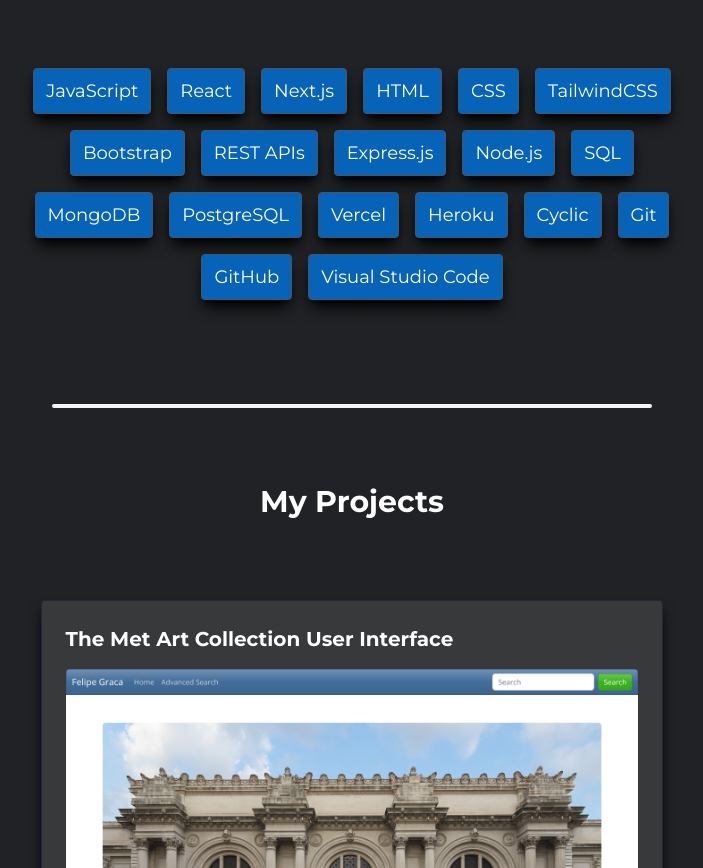
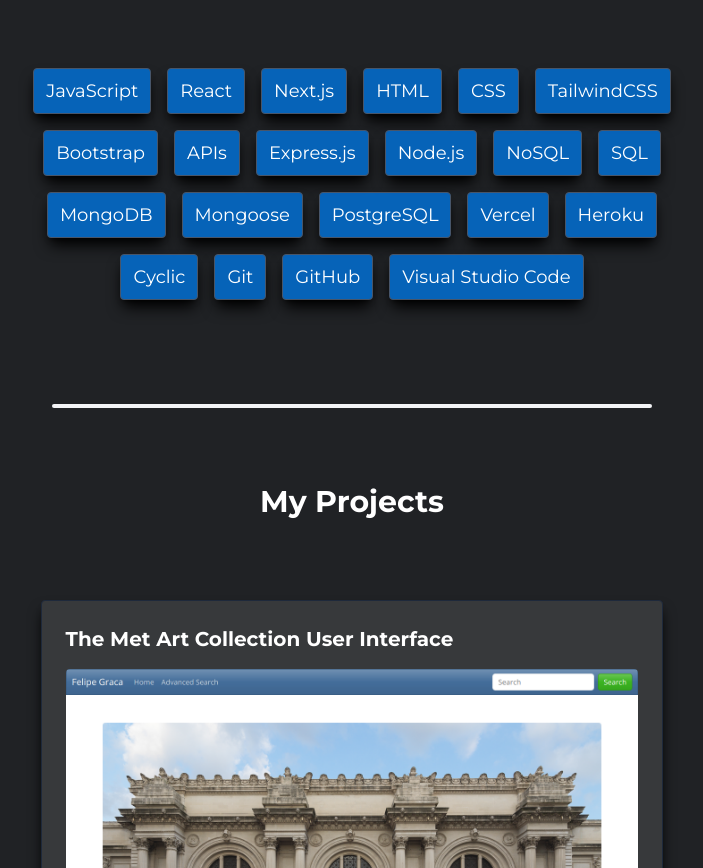
Before and after one commit to fmeneses-graca/my-website, a Next.js app: page / in a window 1280 px wide. Shown: the part 980-1848 px from the top of the page, without its empty margins (328-1031 px from the left). Built offline with nearby package versions, Linux system fonts and the light colour scheme.

Commit message:
Change skills

```diff
--- a/components/skills.js
+++ b/components/skills.js
@@ -1,3 +1,5 @@
+import SkillElement from "./skillElement";
+
 export default function Skills() {
     return (
         <div id="skills" className="section-container">
@@ -11,11 +13,13 @@ export default function Skills() {
                 <SkillElement text="CSS" />
                 <SkillElement text="TailwindCSS" />
                 <SkillElement text="Bootstrap" />
-                <SkillElement text="REST APIs" />
+                <SkillElement text="APIs" />
                 <SkillElement text="Express.js" />
                 <SkillElement text="Node.js" />
+                <SkillElement text="NoSQL" />
                 <SkillElement text="SQL" />
                 <SkillElement text="MongoDB" />
+                <SkillElement text="Mongoose" />
                 <SkillElement text="PostgreSQL" />
                 <SkillElement text="Vercel" />
                 <SkillElement text="Heroku" />
@@ -27,11 +31,3 @@ export default function Skills() {
         </div>
     )
 }
-
-function SkillElement({ text }) {
-    return (
-        <div className="skill-element">
-            <p>{text}</p>
-        </div>
-    )
-}
```
